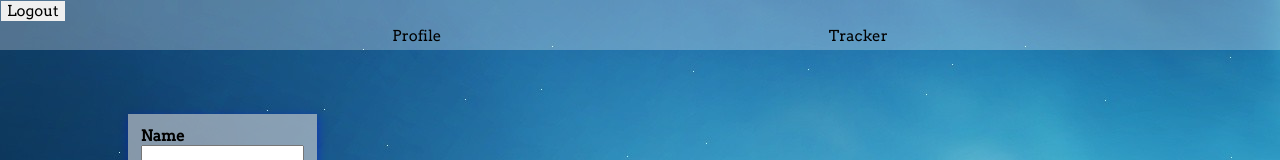
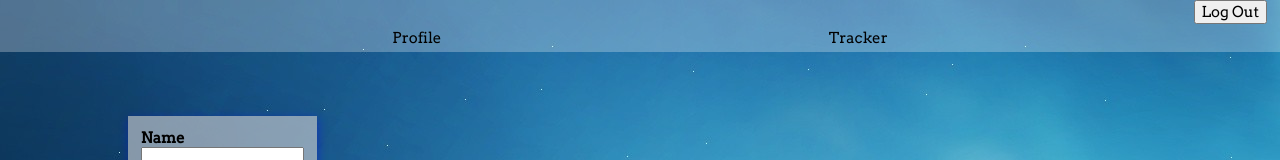
Before and after one commit to pauldamico/dog-tracker, a React (Create React App) app in the folder client/: page /profile in a window 1280 px wide. Shown: the top 160 px of the page. Built offline with nearby package versions, Linux system fonts and the light colour scheme; no server answers; sample sign-in values are in the browser's storage.

Commit message:
fixed color and moved logout to right side

```diff
--- a/client/src/App.css
+++ b/client/src/App.css
@@ -28,6 +28,12 @@ a {
   text-decoration: none;
 }
 
+.logout-div{
+  margin-right:1%;
+  display: flex;
+    flex-direction: column;
+    align-items: flex-end;
+}
 .lds-dual-ring {
   display: inline-block;
   width: 80px;
--- a/client/src/components/Nav.js
+++ b/client/src/components/Nav.js
@@ -11,7 +11,9 @@ export default function Nav() {
 
   return (
     <div className="nav-main-div">
-      {token && <button onClick={logout}>Logout</button>}
+
+
+      {token && <div className="logout-div"><button onClick={logout}>Log Out</button></div>}
       {token &&<div className="nav-div">
         <Link to="/profile">Profile</Link>
         <Link to="/tracker">Tracker</Link>
--- a/client/src/components/tracker/FedPet.js
+++ b/client/src/components/tracker/FedPet.js
@@ -36,9 +36,9 @@ export default function FedPet(props) {
 
   return (
     <div className="fedpet">
-      <button style={{backgroundColor:fedFood.fedBreakfast === true ? "green" : "white"}} onClick={breakfastClickHandler}>Breakfast</button>
-      <button style={{backgroundColor:fedFood.fedLunch === true ? "green" : "white"}} onClick={lunchClickHandler}>Lunch</button>
-      <button style={{backgroundColor:fedFood.fedDinner === true ? "green" : "white"}} onClick={dinnerClickHandler}>Dinner</button>
+      <button style={{backgroundColor:fedFood.fedBreakfast === true ? "rgb(0, 101, 232)" : "white"}} onClick={breakfastClickHandler}>Breakfast</button>
+      <button style={{backgroundColor:fedFood.fedLunch === true ? "rgb(0, 101, 232)" : "white"}} onClick={lunchClickHandler}>Lunch</button>
+      <button style={{backgroundColor:fedFood.fedDinner === true ? "rgb(0, 101, 232)" : "white"}} onClick={dinnerClickHandler}>Dinner</button>
     </div>
   );
 }
```
